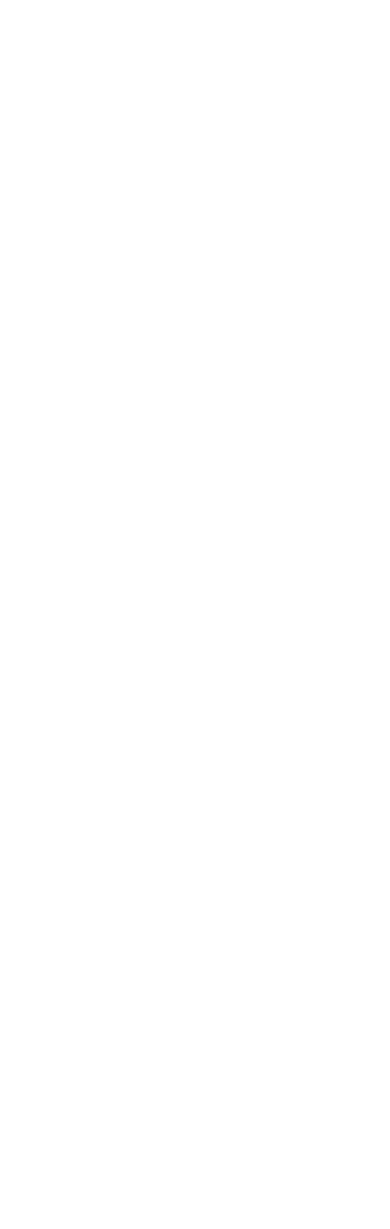
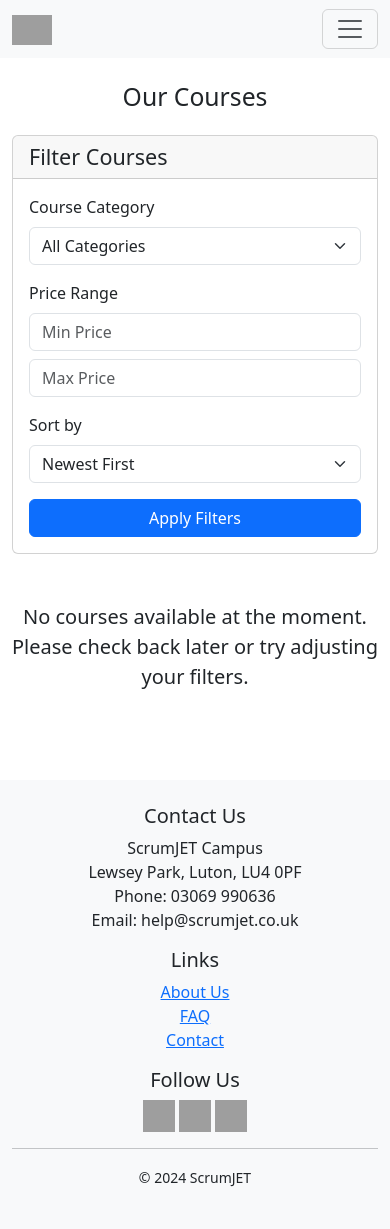
Before and after one commit to cj-tomlin/ScrumJET, a Flask app: page /courses in a window 390 px wide. Before the commit the page is empty. Before the commit the page ends 844 px from the top, so only its background shows below. Run offline with Flask 3, Linux system fonts and the light colour scheme; parts of the project's set-up code (start-up, migrations or seed data) failed here and were passed over; grey boxes are pictures that could not be loaded.

Commit message:
feat: Block out very basic course index page structure

```diff
--- a/app/templates/courses/course_list.html
+++ b/app/templates/courses/course_list.html
@@ -1,10 +1,82 @@
-<!DOCTYPE html>
-<html lang="en">
-<head>
-    <meta charset="UTF-8">
-    <title>Title</title>
-</head>
-<body>
+{% extends "base.html" %}
 
-</body>
-</html>
+{% block content %}
+<div class="container mt-4">
+    <h2 class="text-center">Our Courses</h2>
+
+    <div class="row mt-4">
+        <!-- Filter panel should always be shown -->
+        <div class="col-md-3">
+            <div class="card">
+                <div class="card-header">
+                    <h4 class="mb-0">Filter Courses</h4>
+                </div>
+                <div class="card-body">
+                    <form method="GET" action="{{ url_for('courses.list_courses') }}">
+                        <!-- Course Category Filter -->
+                        <div class="mb-3">
+                            <label for="category" class="form-label">Course Category</label>
+                            <select name="category" id="category" class="form-select">
+                                <option value="">All Categories</option>
+                                <option value="certified">Certified</option>
+                                <option value="non-certified">Non-Certified</option>
+                            </select>
+                        </div>
+
+                        <!-- Price Range Filter -->
+                        <div class="mb-3">
+                            <label for="price" class="form-label">Price Range</label>
+                            <input type="number" name="min_price" class="form-control" placeholder="Min Price">
+                            <input type="number" name="max_price" class="form-control mt-2" placeholder="Max Price">
+                        </div>
+
+                        <!-- Sort Filter -->
+                        <div class="mb-3">
+                            <label for="sort" class="form-label">Sort by</label>
+                            <select name="sort" id="sort" class="form-select">
+                                <option value="date">Newest First</option>
+                                <option value="price_asc">Price: Low to High</option>
+                                <option value="price_desc">Price: High to Low</option>
+                                <option value="popular">Most Popular</option>
+                            </select>
+                        </div>
+
+                        <button type="submit" class="btn btn-primary w-100">Apply Filters</button>
+                    </form>
+                </div>
+            </div>
+        </div>
+
+        <!-- Courses Section: Show either courses or a 'no courses' message -->
+        <div class="col-md-9">
+            {% if courses %}
+            <div class="row">
+                <!-- Loop through courses and display them in a grid -->
+                {% for course in courses %}
+                <div class="col-md-4 mb-4">
+                    <div class="card h-100">
+                        <img src="{{ url_for('static', filename=course.image) }}" class="card-img-top"
+                             alt="{{ course.title }}">
+                        <div class="card-body">
+                            <h5 class="card-title">{{ course.title }}</h5>
+                            <p class="card-text">{{ course.summary[:100] }}...</p> <!-- Limit text length -->
+                            <p class="card-text"><strong>Price: </strong>${{ course.price }}</p>
+                            <p class="card-text"><strong>Rating: </strong>{{ course.average_rating }} / 5</p>
+                            <a href="{{ url_for('courses.course_detail', id=course.id) }}"
+                               class="btn btn-primary w-100">Learn More</a>
+                        </div>
+                    </div>
+                </div>
+                {% endfor %}
+            </div>
+            {% else %}
+            <!-- Show this message if there are no courses -->
+            <div class="text-center py-5">
+                <p class="lead">No courses available at the moment. Please check back later or try adjusting your
+                    filters.</p>
+            </div>
+            {% endif %}
+        </div>
+    </div>
+</div>
+{% endblock %}
```
